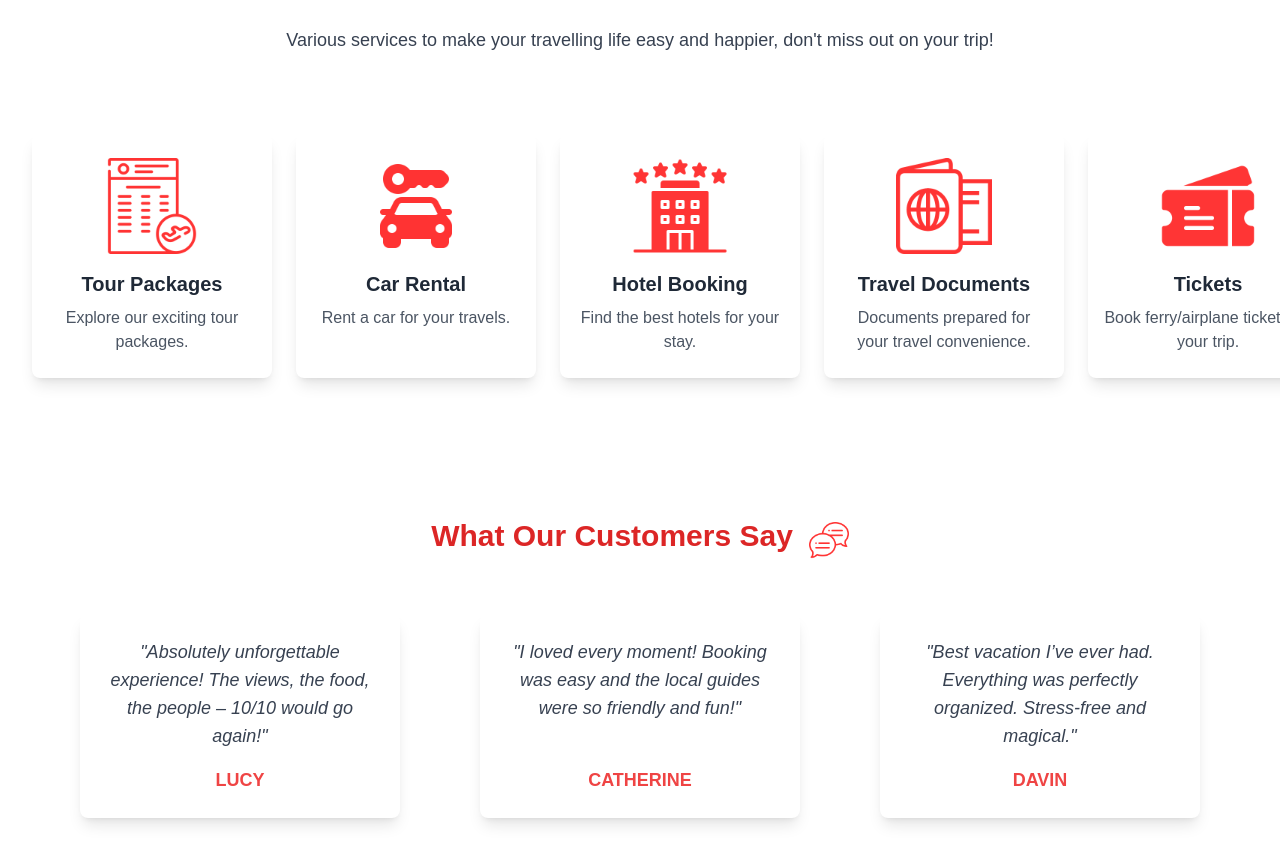
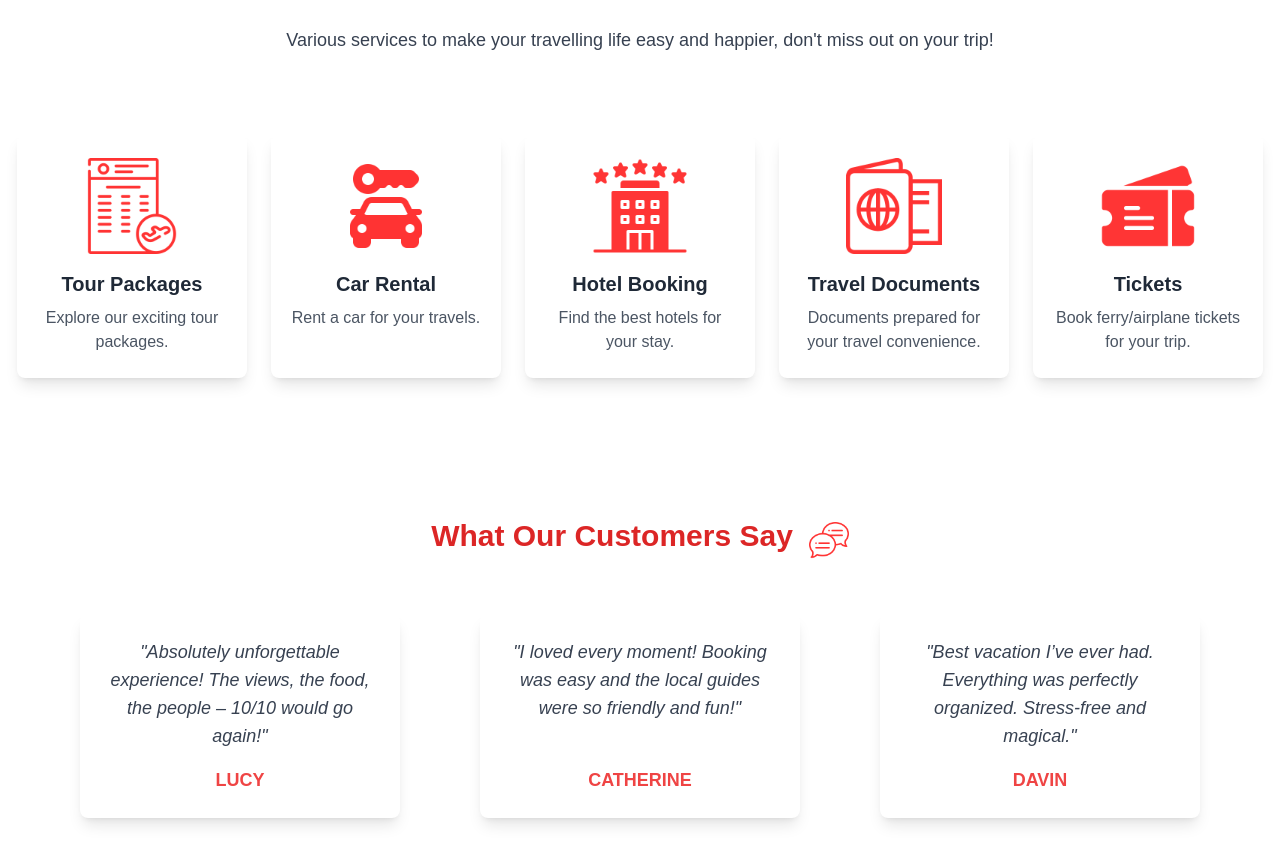
Before and after one commit to Selina789/mstravelindo, a React (Vite) app: page / in a window 1280 px wide. Shown: the part 2800-3664 px from the top of the page. Built offline with nearby package versions, Linux system fonts and the light colour scheme; a web font is replaced by a local one.

Commit message:
services change

```diff
--- a/src/components/Services.jsx
+++ b/src/components/Services.jsx
@@ -34,10 +34,10 @@ const servicesData = [
   },
 ];
 
-const CARD_WIDTH = 256 + 24; // 256 = w-60 + px, 24 = gap-6
+const CARD_WIDTH = 256 + 24;
 
 function App() {
-  const [items, setItems] = useState(servicesData); // Track the items
+  const [items, setItems] = useState(servicesData);
   const trackRef = useRef(null);
 
   useEffect(() => {
@@ -52,7 +52,7 @@ function App() {
         setItems(updatedItems);
         trackRef.current.style.transform = "translateX(0)";
       }, 600);
-    }, 4000); // Every 2.5s
+    }, 4000);
     return () => clearInterval(interval);
   }, [items]);
 
@@ -63,18 +63,16 @@ function App() {
         Various services to make your travelling life easy and happier, don't miss out on your trip!
       </p>
 
-      {/* Container */}
-      <div className="w-full overflow-hidden flex justify-center lg:pl-20 md:pl-0 pr-auto pb-5 mb-20 mt-20">
+      <div className="w-full overflow-hidden flex justify-center pr-auto pb-5 mb-20 mt-20">
         <div
           ref={trackRef}
-          className="flex gap-6"
+          className="flex gap-6 justify-center"
           style={{ width: `${CARD_WIDTH * items.length}px` }}
         >
-          {/* Render the first 5 items */}
           {items.map((service, index) => (
             <div
               key={index}
-              className="bg-white shadow-lg rounded-lg w-60 py-6 px-4 flex-shrink-0 flex flex-col items-center"
+              className="bg-white shadow-lg rounded-lg w-[230px] py-6 px-4 flex-shrink-0 flex flex-col items-center"
             >
               <img src={service.img} alt={service.title} className="w-24 h-24 object-contain mb-4" />
               <h2 className="text-xl font-semibold text-gray-800">{service.title}</h2>
--- a/tailwind.config.js
+++ b/tailwind.config.js
@@ -3,6 +3,7 @@ module.exports = {
     extend: {
       screens: {
         'lg-mid': { min: '1024px', max: '1270px' },
+        'lg-above-mid': { min: '1280px', max: '1535px' },
       },
       fontFamily: {
         quicksand: ['Quicksand', 'sans-serif'],
```
